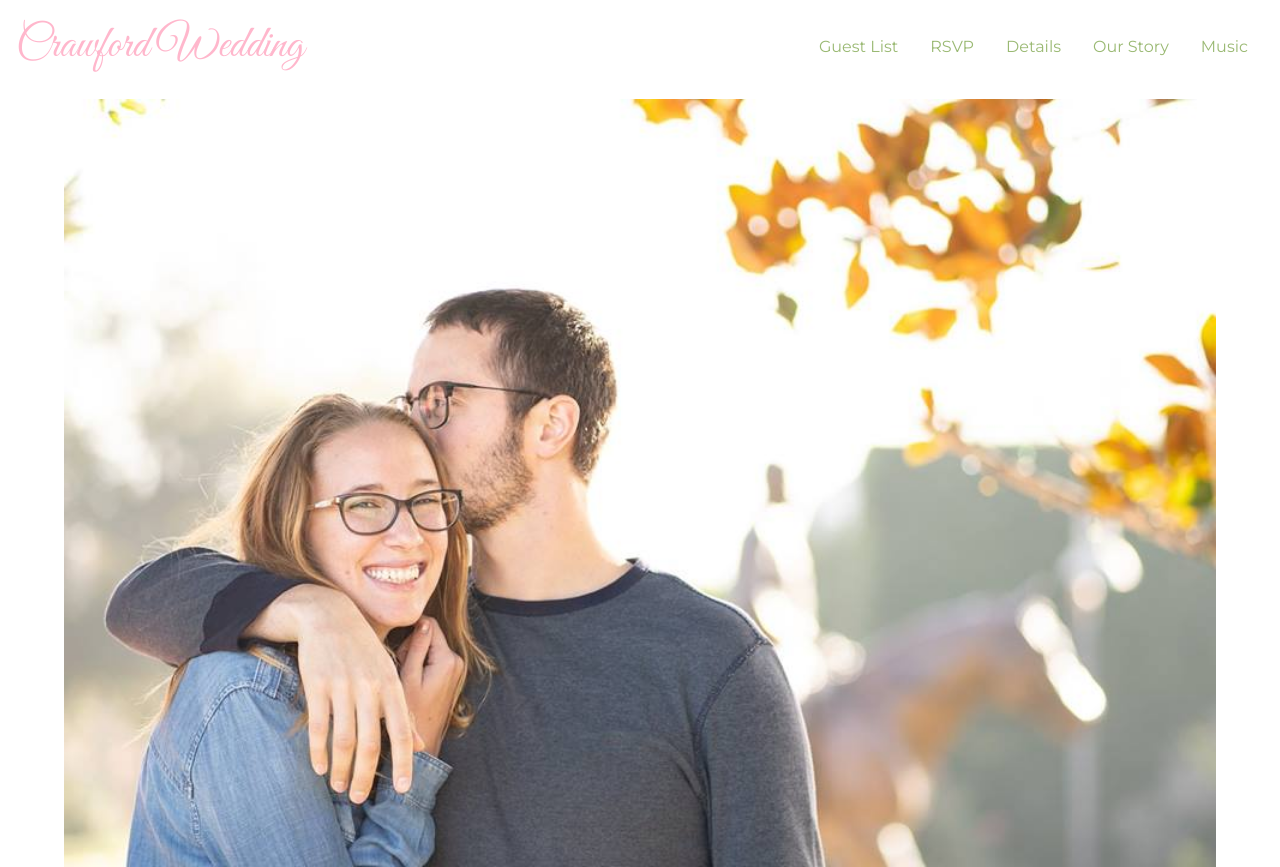
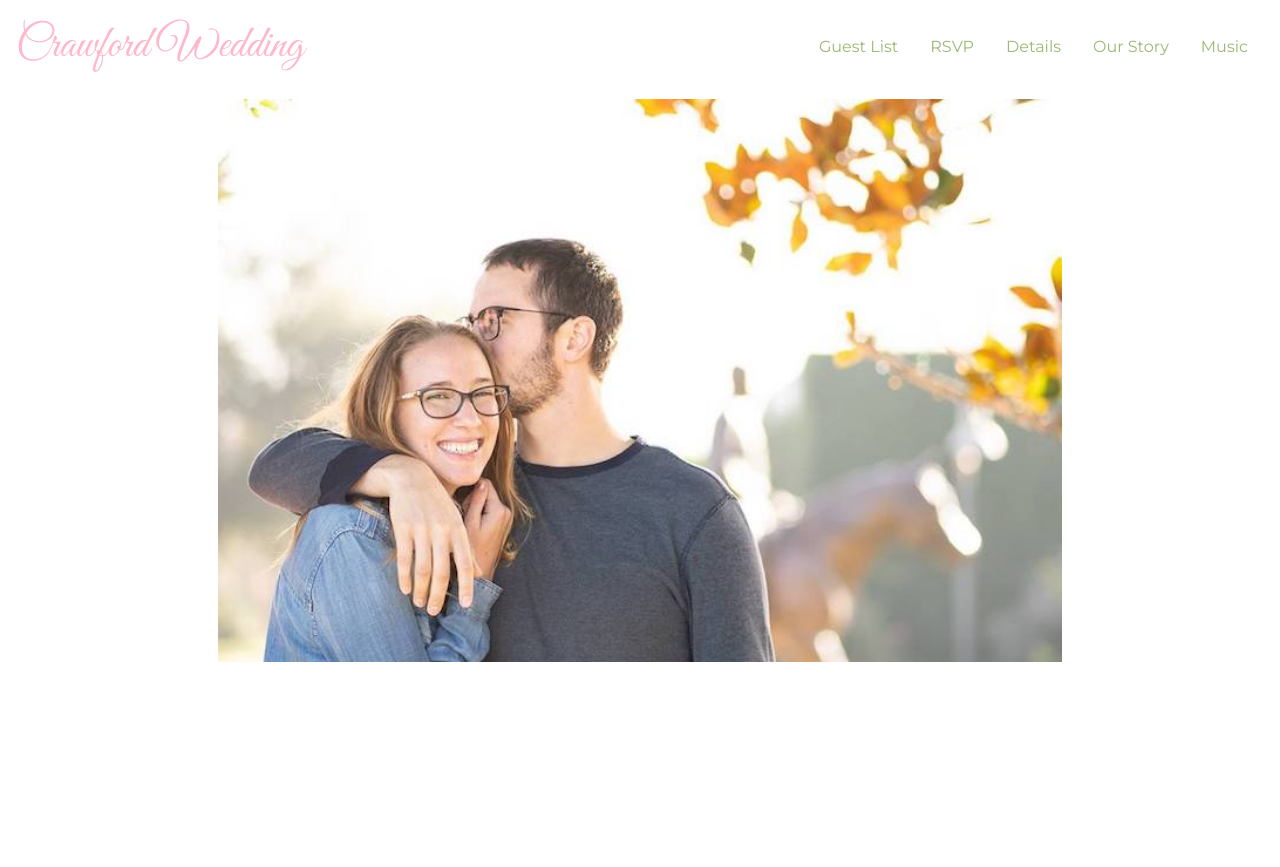
Before and after one commit to torianne02/crawford-wedding-frontend, a React (Create React App) app: page / in a window 1280 px wide. After the commit the page ends 800 px from the top, so only its background shows below. Built offline with nearby package versions, Linux system fonts and the light colour scheme.

Commit message:
updates image size and styling updates App.css updates package.json

```diff
--- a/src/App.css
+++ b/src/App.css
@@ -1,7 +1,6 @@
 @import url('http://fonts.googleapis.com/css?family=Great+Vibes');
 @import url('http://fonts.googleapis.com/css?family=Cookie');
 @import url('http://fonts.googleapis.com/css?family=Montserrat');
-
 .App {
     text-align: center;
     font-family: 'Montserrat';
@@ -73,7 +72,8 @@ p.card-text {
     margin-bottom: 5px;
 }
 
-h1, h3 {
+h1,
+h3 {
     font-family: 'Cookie';
     font-size: 65px;
     color: #967BB6;
@@ -82,7 +82,7 @@ h1, h3 {
 img {
     margin-left: auto;
     margin-right: auto;
-  width: 90%;
+    width: 66%;
     height: auto;
 }
 
```
Also changed, not shown: package.json (+6 -5 lines), src/images/background.jpg, 1 other file (tests, documents, lock files or other folders). Lines whose indentation alone changed are shown as unchanged.
